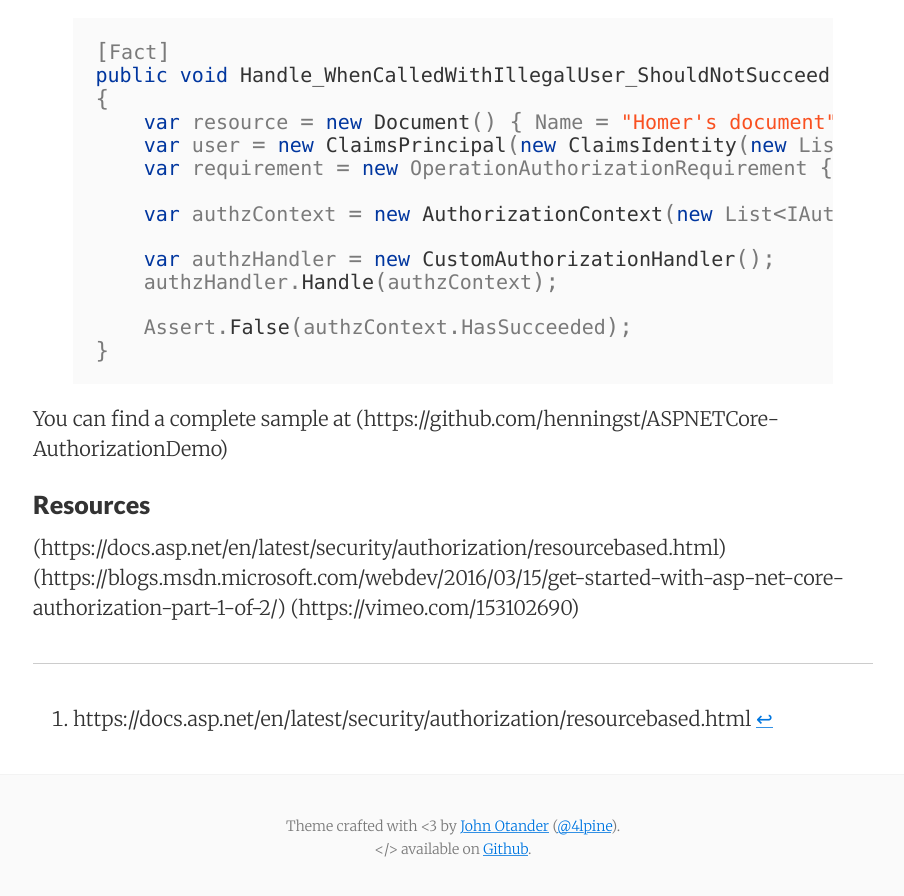
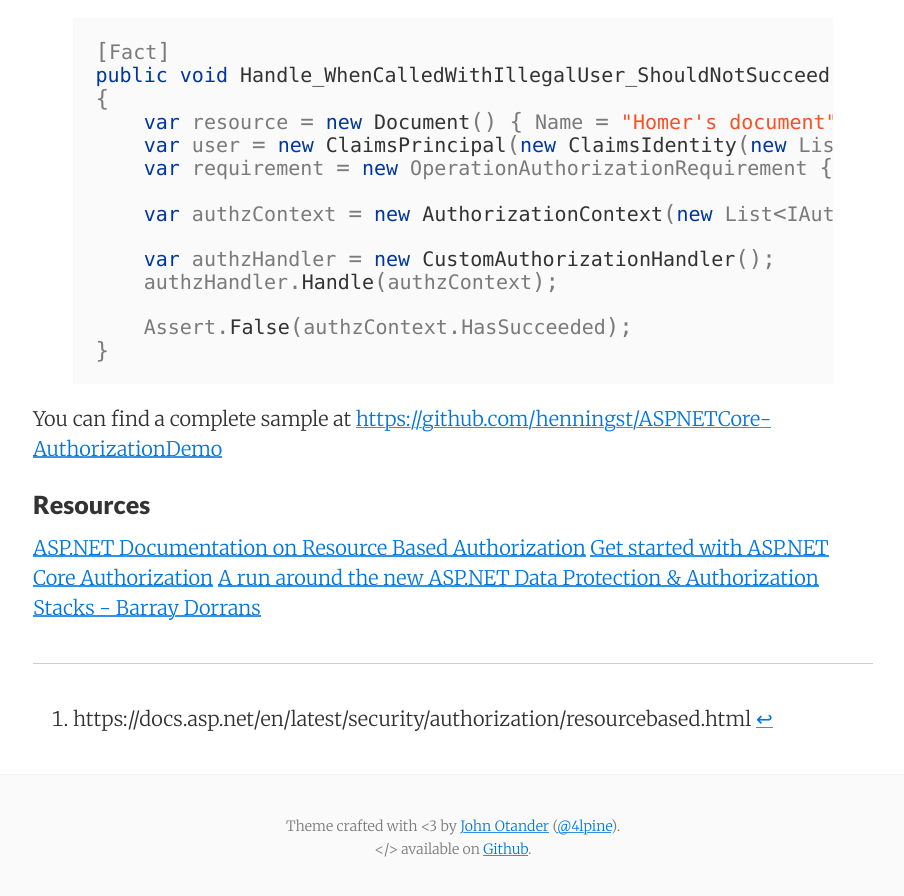
Before and after one commit to henningst/henningst.github.io, a Jekyll site: the page built from _posts/2015-03-21-how-to-unit-test-asp-net-core-authorizationhandler.md, in a window 1280 px wide and 900 px high, scrolled down 3149 px. Shown: the top 896 px of the window, without its empty margins (187-1091 px from the left). Built offline with Jekyll 4.4.1, drawn with Linux system fonts in a browser that asks for light colours.

Commit message:
Fixed links

```diff
--- a/_posts/2015-03-21-how-to-unit-test-asp-net-core-authorizationhandler.md
+++ b/_posts/2015-03-21-how-to-unit-test-asp-net-core-authorizationhandler.md
@@ -38,6 +38,8 @@ public class HomeController : Controller
 }
 {% endhighlight %}
 
+
+
 To make the call to AuthorizeAsync(..) work, you have to implement an AuthorizationHandler matching your resource (in our case, Document) and operation requirement.
 
 Here is what the AuthorizationHandler looks like:
@@ -63,6 +65,8 @@ namespace AuthorizationDemo.Authz
     }
 }
 {% endhighlight %}
+
+
 
 We inherit from AuthorizationHandler<TRequiremement, TResource> which in turn implements the IAuthorizationHandler interface.
 
@@ -119,13 +123,13 @@ public void Handle_WhenCalledWithIllegalUser_ShouldNotSucceed()
 {% endhighlight %}
 
 
-You can find a complete sample at (https://github.com/henningst/ASPNETCore-AuthorizationDemo)
+You can find a complete sample at [https://github.com/henningst/ASPNETCore-AuthorizationDemo](https://github.com/henningst/ASPNETCore-AuthorizationDemo)
 
 
 ### Resources
-(https://docs.asp.net/en/latest/security/authorization/resourcebased.html)
-(https://blogs.msdn.microsoft.com/webdev/2016/03/15/get-started-with-asp-net-core-authorization-part-1-of-2/)
-(https://vimeo.com/153102690)
+[ASP.NET Documentation on Resource Based Authorization](https://docs.asp.net/en/latest/security/authorization/resourcebased.html)
+[Get started with ASP.NET Core Authorization](https://blogs.msdn.microsoft.com/webdev/2016/03/15/get-started-with-asp-net-core-authorization-part-1-of-2/)
+[A run around the new ASP.NET Data Protection & Authorization Stacks - Barray Dorrans](https://vimeo.com/153102690)
 
 
 ---
```
